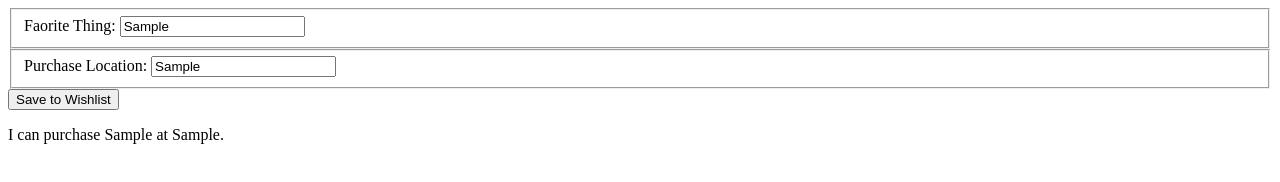
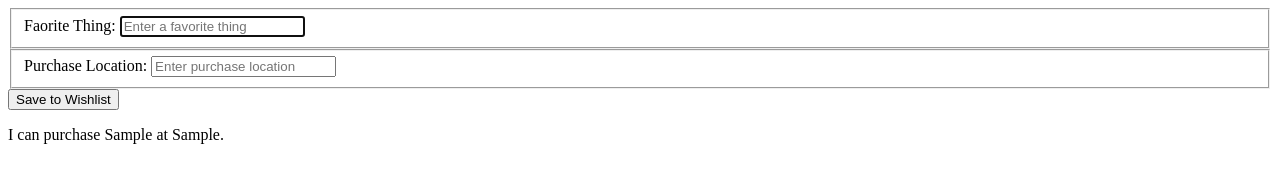
Before and after one commit to divinerankzero/favorite-things, a plain HTML site: page index.html in a window 1280 px wide. Both pictures are taken after typing "Sample", "Sample" into the empty fields and a click on the button "Save to Wishlist". Drawn offline with Linux system fonts and the light colour scheme.

Commit message:
completed challenge 1

```diff
--- a/index.html
+++ b/index.html
@@ -10,11 +10,11 @@
 <body>
     <fieldset>
         <label for="favoriteThing">Faorite Thing: </label>
-        <input type="text" id="favoriteThing" placeholder="Enter a favorite thing" autofocus />
+        <input type="text" id="favoriteThing" placeholder="Enter a favorite thing" autofocus>
     </fieldset>
     <fieldset>
         <label for="purchaseLocation">Purchase Location: </label>
-        <input type="text" id="purchaseLocation" placeholder="Enter purchase location" autofocus />
+        <input type="text" id="purchaseLocation" placeholder="Enter purchase location">
     </fieldset>
     <button id="saveButton">Save to Wishlist</button>
     <section id="output">
--- a/main.js
+++ b/main.js
@@ -9,6 +9,9 @@ const outputMessage = (event) => {
     I can purchase ${favoriteThing.value} at ${purchaseLocation.value}.
     </p>
     `
+    favoriteThing.value = "";
+    favoriteThing.focus();
+    purchaseLocation.value = "";
 }
 
 saveButton.addEventListener("click", outputMessage)
```
